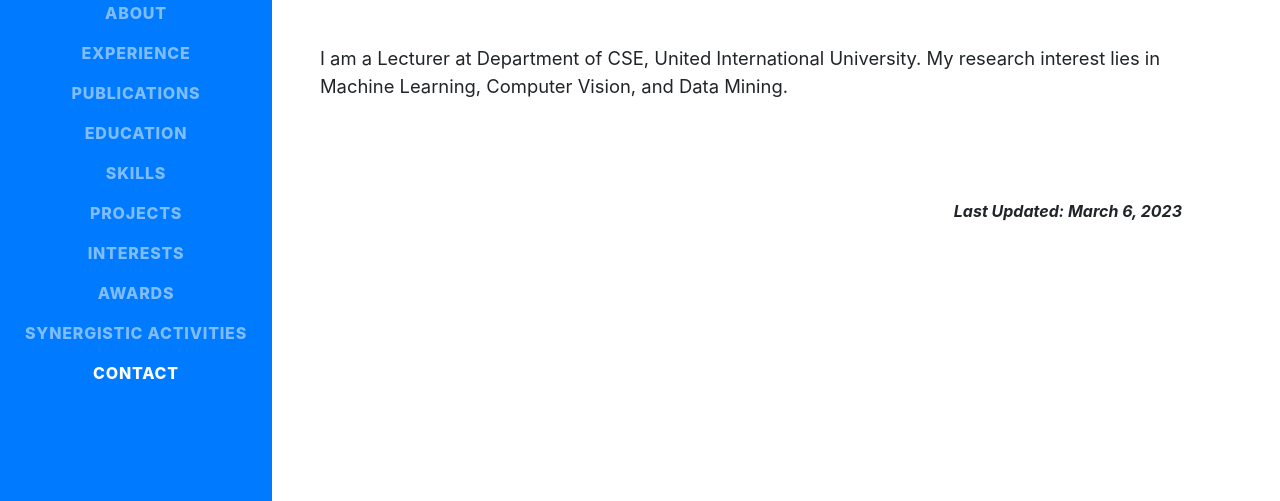
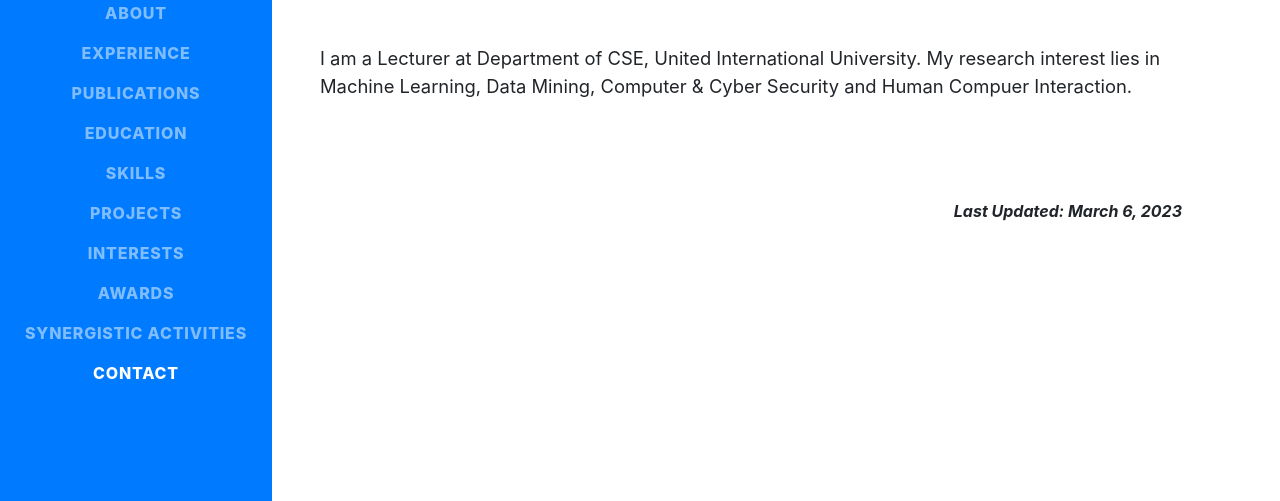
Before and after one commit to Subangkar/Subangkar.github.io, a website with bundled scripts: page index.html in a window 1280 px wide. Shown: the part 299-800 px from the top of the page. Built offline with nearby package versions, Linux system fonts and the light colour scheme; a web font is replaced by a local one.

Commit message:
Updated about page

```diff
--- a/index.html
+++ b/index.html
@@ -88,7 +88,7 @@
         <h1 class="mb-0">Subangkar Karmaker Shanto</h1>
         <div class="subheading mb-5">Lecturer, Department of CSE, United International University</div>
         <p class="lead mb-5">I am a Lecturer at Department of CSE, United International University. My research interest
-          lies in Machine Learning, Computer Vision, and Data Mining.</p>
+          lies in Machine Learning, Data Mining, Computer & Cyber Security and Human Compuer Interaction.</p>
           <footer>
             <!-- <br><br><br> -->
             <p><i><b>Last Updated: March 6, 2023</b></i></p>
```
